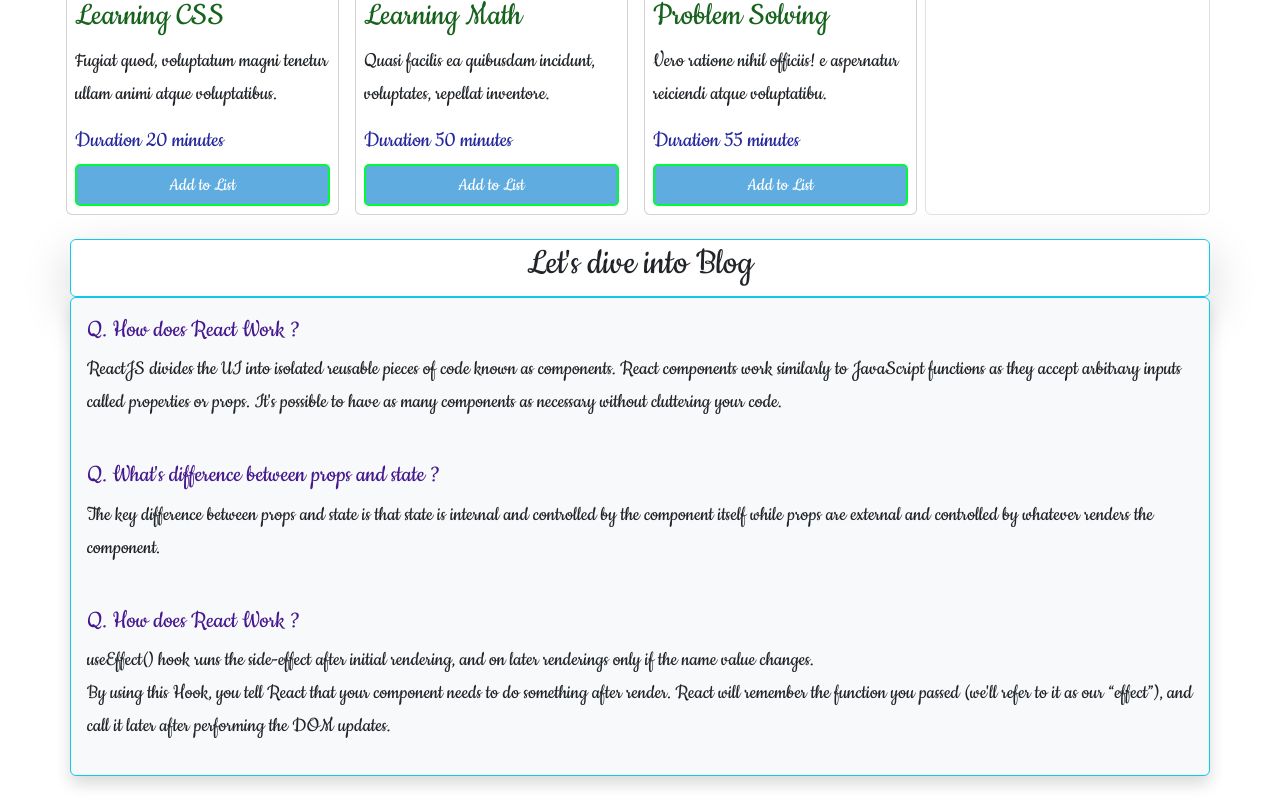
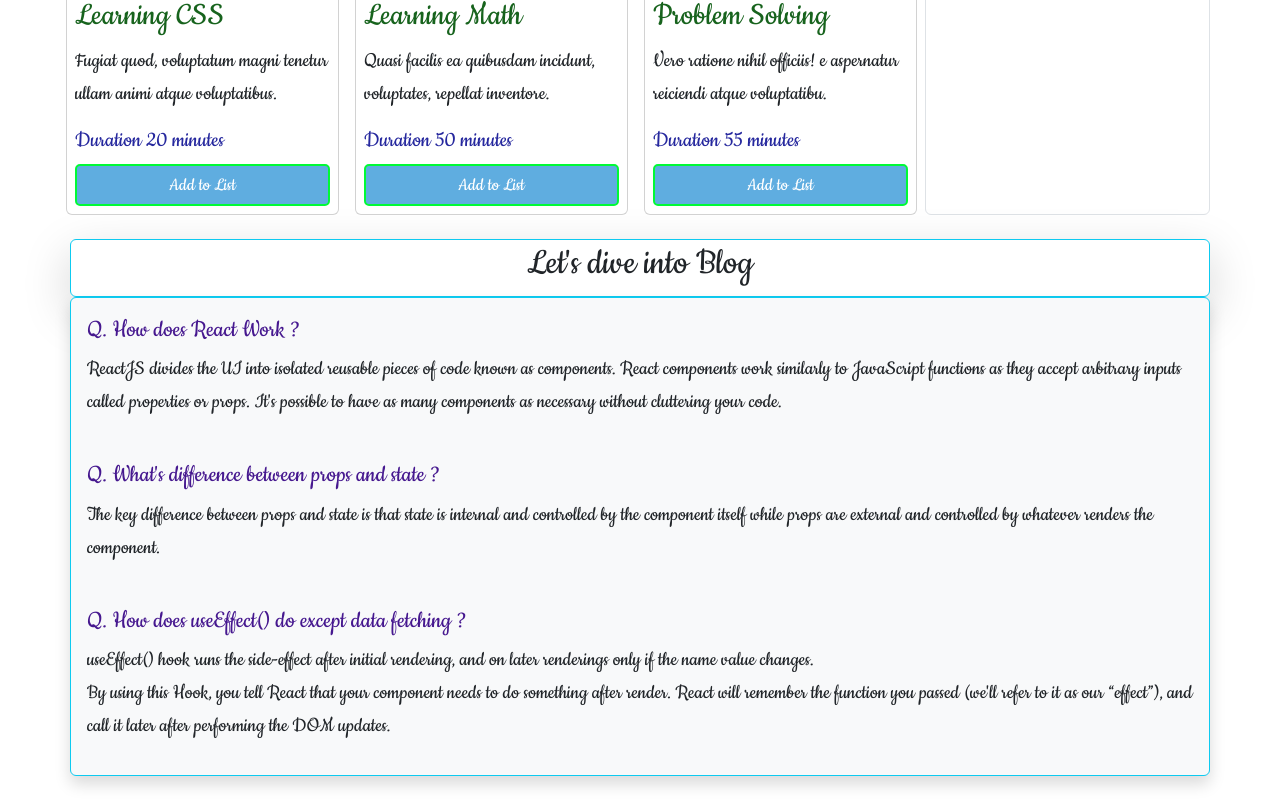
Before and after one commit to Sarker-Rajib/super-learning-camp-8, a React (Create React App) app: page / in a window 1280 px wide. Shown: the part 1257-2057 px from the top of the page. Built offline with nearby package versions, Linux system fonts and the light colour scheme.

Commit message:
blog edited

```diff
--- a/src/components/Blog/Blog.js
+++ b/src/components/Blog/Blog.js
@@ -18,7 +18,7 @@ const Blog = () => {
                   <p>The key difference between props and state is that state is internal and controlled by the component itself while props are external and controlled by whatever renders the component.</p>
                   <br />
 
-                  <h5>Q. How does React Work ?</h5>
+                  <h5>Q. How does useEffect() do except data fetching ?</h5>
                   <p>useEffect() hook runs the side-effect after initial rendering, and on later renderings only if the name value changes. <br />
                   By using this Hook, you tell React that your component needs to do something after render. React will remember the function you passed (we'll refer to it as our “effect”), and call it later after performing the DOM updates.</p>
                </div>
```
